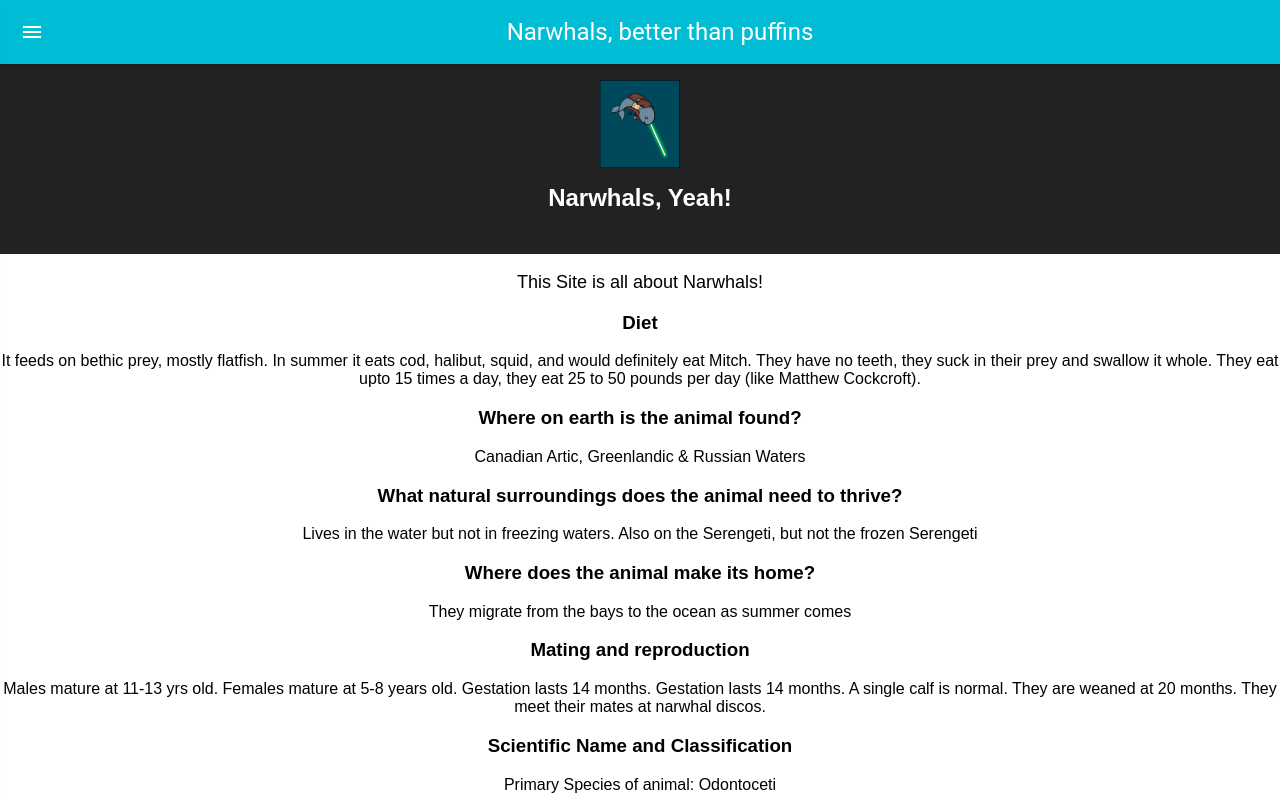
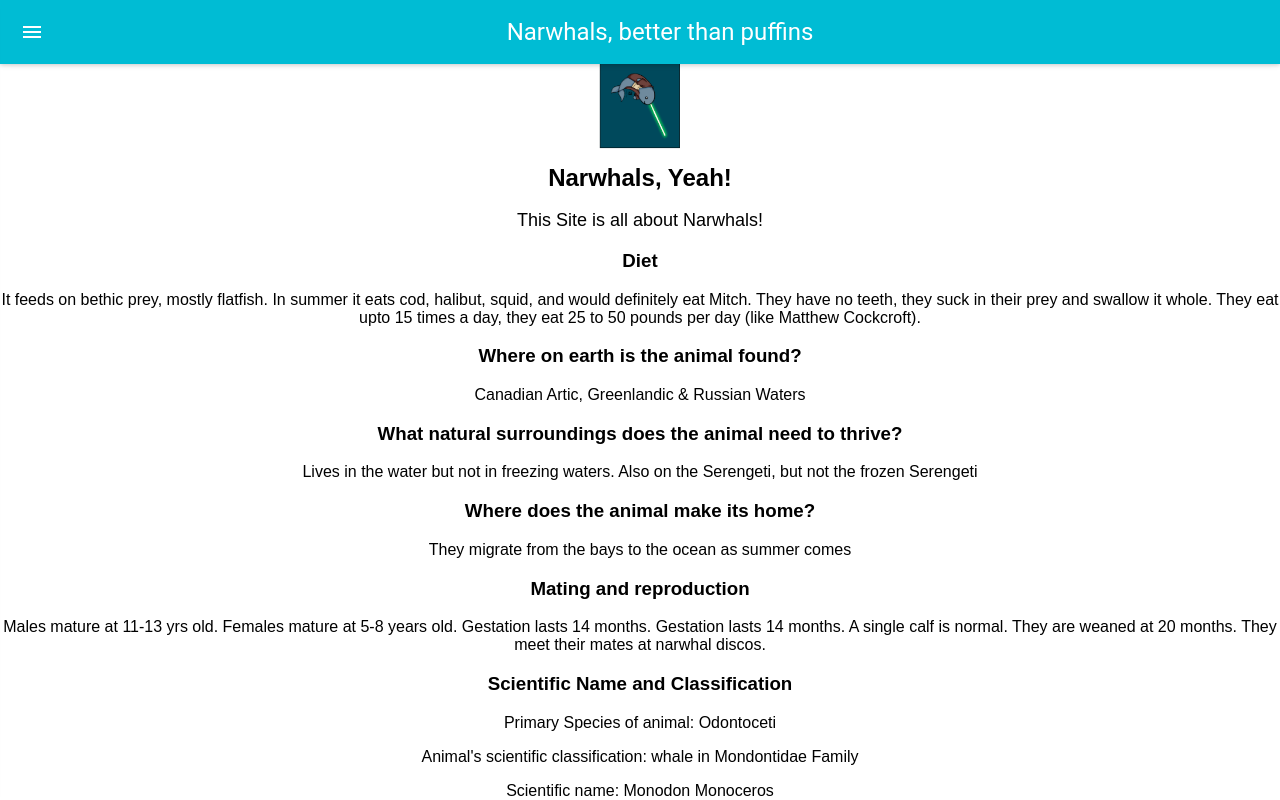
Before and after one commit to rdubrock/narwhals, a React (Create React App) app: page / in a window 1280 px wide. Shown: the top 800 px of the page. Built offline with nearby package versions, Linux system fonts and the light colour scheme.

Commit message:
more routing and homepage

```diff
--- a/src/App.js
+++ b/src/App.js
@@ -4,6 +4,7 @@
 import Drawer from 'material-ui/Drawer';
 import MenuItem from 'material-ui/MenuItem';
 import Subheader from 'material-ui/Subheader';
+import Home from './Home';
 import {
   BrowserRouter as Router,
   Route,
@@ -36,6 +37,9 @@
         >
           <Subheader>Narwhal Stuff</Subheader>
           <MenuItem>
+            <Link to='/'>Home</Link>
+          </MenuItem>
+          <MenuItem>
             <Link to='/diet'>Diet</Link>
           </MenuItem>
           <MenuItem>
@@ -54,10 +58,7 @@
             <Link to='/behavior'>Behavior</Link>
           </MenuItem>
         </Drawer>
-        <header className="App-header">
-          <img src='jedi_narwhal.jpg' className="App-logo" alt="logo" />
-          <h1 className="App-title">Narwhals, Yeah!</h1>
-        </header>
+        <Route path='/' component={ Home } />
         <p className="App-intro">
           This Site is all about Narwhals!
         </p>
--- /dev/null
+++ b/src/Home.js
@@ -0,0 +1,12 @@
+import React, { Component } from 'react';
+
+export default class Home extends Component {
+  render() {
+    return (
+      <div>
+        <img src='jedi_narwhal.jpg' className="App-logo" alt="logo" />
+        <h1 className="App-title">Narwhals, Yeah!</h1>
+      </div>
+    )
+  }
+}
```
